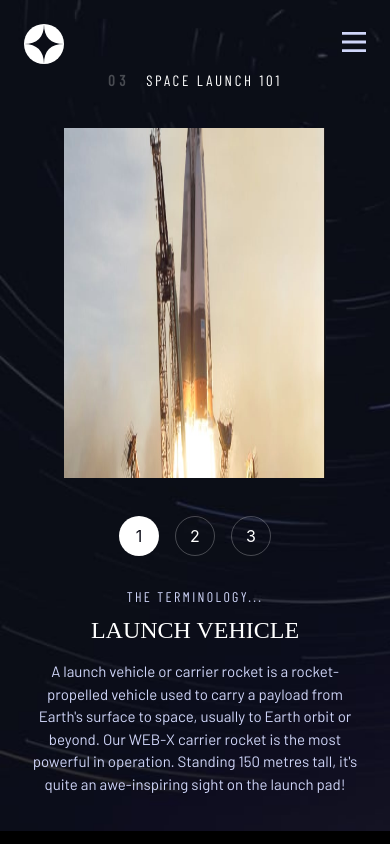
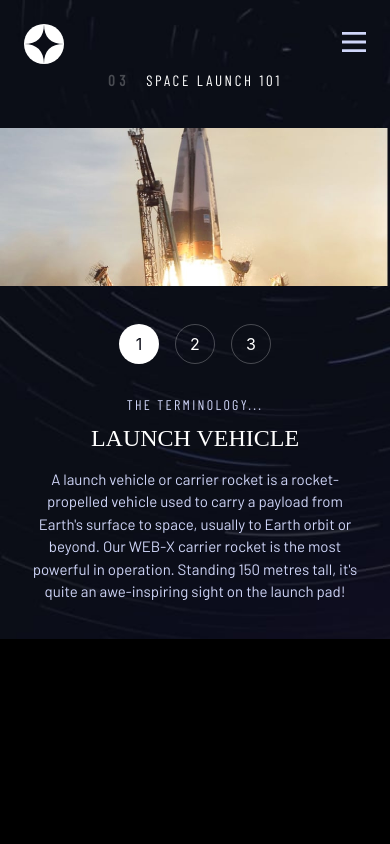
Before and after one commit to mohamednehad450/space-tourism-website, a Next.js app: page /technology in a window 390 px wide. Shown: the top 844 px of the page. Built offline with nearby package versions, Linux system fonts and the light colour scheme; a web font is replaced by a local one.

Commit message:
fix: Fix TechnologyImage layout

```diff
--- a/components/technology/TechnologyImage.tsx
+++ b/components/technology/TechnologyImage.tsx
@@ -3,20 +3,36 @@ import Image from 'next/image'
 
 
 const portraitHeight = 800
-const landscapeHeight = 350
+const landscapeHeight = 500
 
 const TechnologyImage: FC<{ show: boolean, src: { portrait: string, landscape: string } }> = ({ show, src }) => {
 
     const [ratioPortrait, setRatioPortrait] = useState(0.75)
-    const [ratioLandscape, setRatioLandscape] = useState(0.75)
+    const [ratioLandscape, setRatioLandscape] = useState(2.47)
 
     return (
-        <div className={`${show ? "animate-fade-in" : "hidden"} lg:max-w-lg lg:max-h-max sm:max-h-80 lg:mx-0 mx-auto`}>
+        <div
+            className={
+                `${show ? "animate-fade-in" : "hidden"}
+                lg:mx-0 lg:w-auto lg:aspect-auto lg:max-w-lg lg:max-h-max
+                mx-auto w-full aspect-[2.47]`
+            }
+        >
             <span className='hidden lg:block'>
-                <Image src={src.portrait} width={portraitHeight * ratioPortrait} height={portraitHeight} onLoadingComplete={r => setRatioPortrait(r.naturalWidth / r.naturalHeight)} />
+                <Image
+                    src={src.portrait}
+                    width={portraitHeight * ratioPortrait}
+                    height={portraitHeight}
+                    onLoadingComplete={r => setRatioPortrait(r.naturalWidth / r.naturalHeight)}
+                />
             </span>
             <span className='lg:hidden'>
-                <Image src={src.landscape} width={landscapeHeight * ratioLandscape} height={landscapeHeight} onLoadingComplete={r => setRatioLandscape(r.naturalWidth / r.naturalHeight)} />
+                <Image
+                    src={src.landscape}
+                    width={landscapeHeight * ratioLandscape}
+                    height={landscapeHeight}
+                    onLoadingComplete={r => setRatioLandscape(r.naturalWidth / r.naturalHeight)}
+                />
             </span>
         </div>
     )
```
